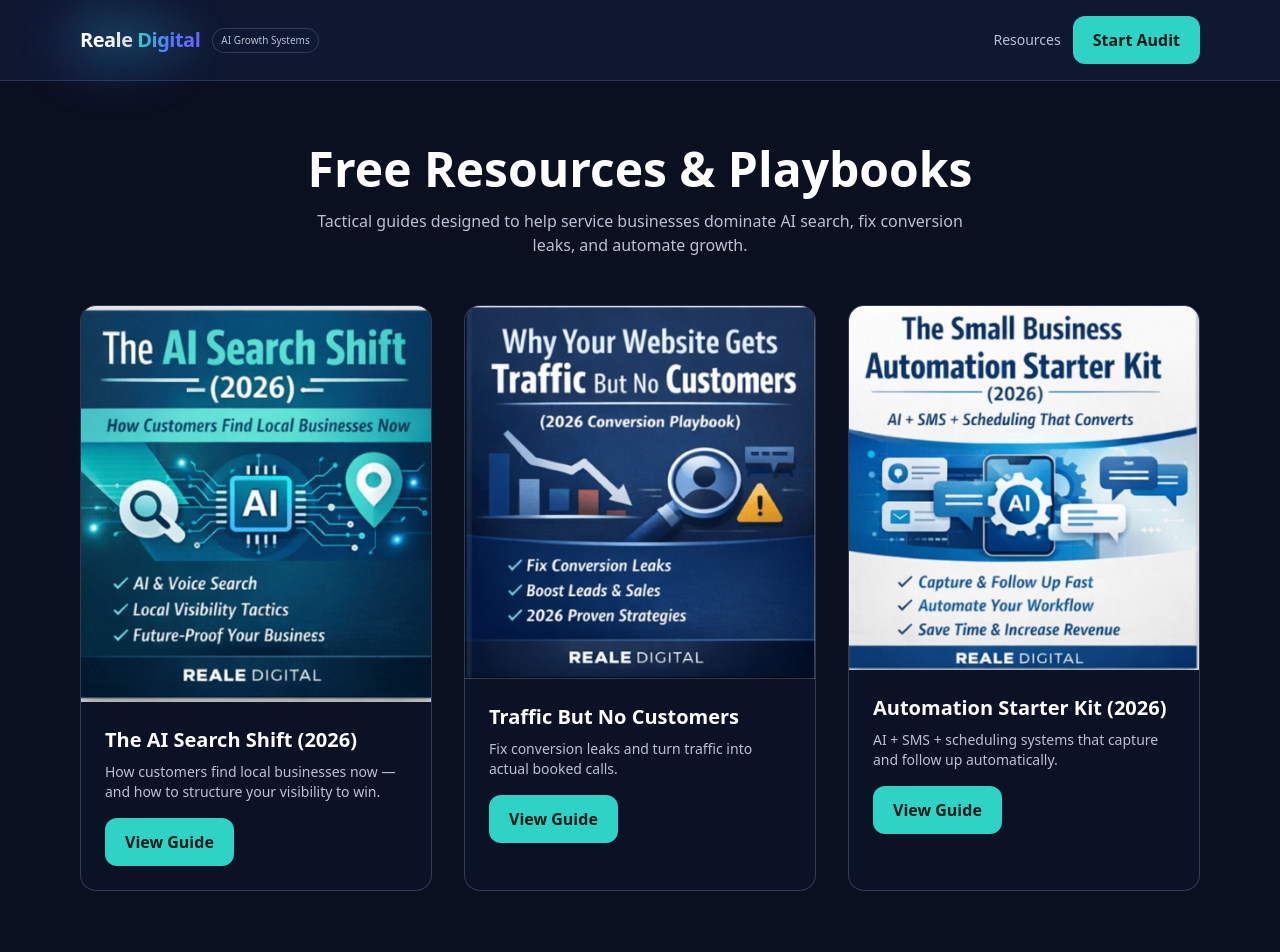
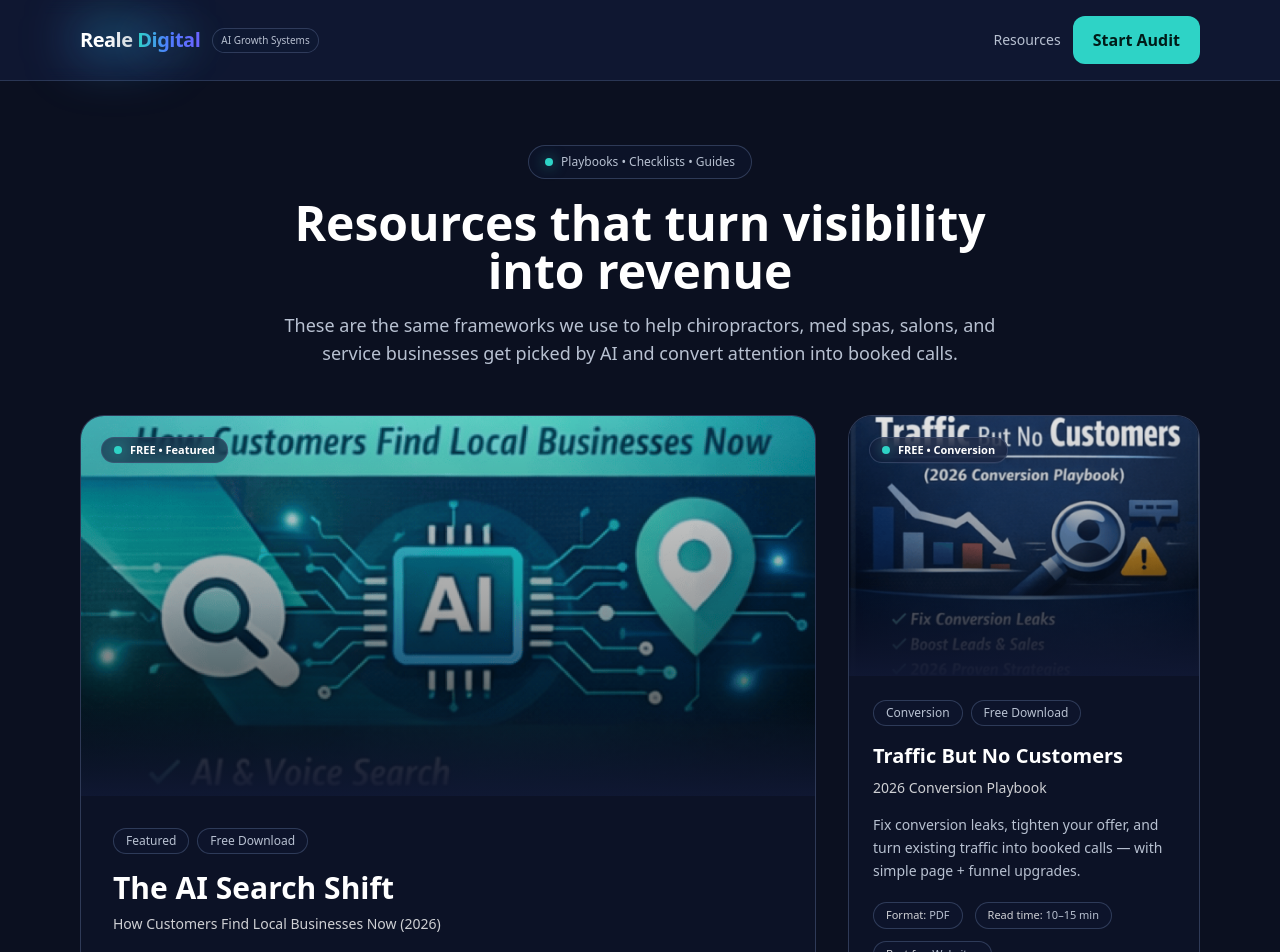
Before and after one commit to realedigitalventures-agency/reale-digital-revenue, a Next.js app: page /resources in a window 1280 px wide. Shown: the top 952 px of the page. Built offline with nearby package versions, Linux system fonts and the light colour scheme.

Commit message:
Update page.tsx

```diff
--- a/app/resources/page.tsx
+++ b/app/resources/page.tsx
@@ -1,95 +1,211 @@
 import Image from "next/image";
 import Link from "next/link";
-import { Container, Button } from "@/components/ui";
+import { Container, Button, Badge } from "@/components/ui";
+
+type Resource = {
+  title: string;
+  subtitle: string;
+  description: string;
+  href: string;
+  imageSrc: string;
+  tag: string;
+  meta: { label: string; value: string }[];
+  featured?: boolean;
+};
+
+const resources: Resource[] = [
+  {
+    title: "The AI Search Shift",
+    subtitle: "How Customers Find Local Businesses Now (2026)",
+    description:
+      "A practical guide to showing up in AI assistants, voice search, Maps, and directories — with a clear action plan for local service businesses.",
+    href: "/resources/ai-search-shift",
+    // ✅ URL-encoded version of: /The_AI_Search_Shift-REALE_DIGITAL.png
+    imageSrc: "/The_AI_Search_Shift-REALE_DIGITAL.png",
+    tag: "Featured",
+    meta: [
+      { label: "Format", value: "PDF" },
+      { label: "Read time", value: "8–12 min" },
+      { label: "Best for", value: "Local services" }
+    ],
+    featured: true
+  },
+  {
+    title: "Traffic But No Customers",
+    subtitle: "2026 Conversion Playbook",
+    description:
+      "Fix conversion leaks, tighten your offer, and turn existing traffic into booked calls — with simple page + funnel upgrades.",
+    href: "/resources/traffic-no-customers",
+    // ✅ URL-encoded version of:
+    // /Why_Your_Website_Gets_Traffic_But_No_Customers[REALE DIGITAL].png
+    imageSrc:
+      "/Why_Your_Website_Gets_Traffic_But_No_Customers%5BREALE%20DIGITAL%5D.png",
+    tag: "Conversion",
+    meta: [
+      { label: "Format", value: "PDF" },
+      { label: "Read time", value: "10–15 min" },
+      { label: "Best for", value: "Websites" }
+    ]
+  },
+  {
+    title: "Automation Starter Kit",
+    subtitle: "AI + SMS + Scheduling That Converts (2026)",
+    description:
+      "A starter blueprint for capture → instant follow-up → reminders → reviews. Cut manual work and increase show-ups.",
+    href: "/resources/automation-starter-kit",
+    // ✅ URL-encoded version of:
+    // /Automation_Starter_Kit[REALE DIGITAL].png
+    imageSrc: "/Automation_Starter_Kit%5BREALE%20DIGITAL%5D.png",
+    tag: "Automation",
+    meta: [
+      { label: "Format", value: "PDF" },
+      { label: "Read time", value: "8–12 min" },
+      { label: "Best for", value: "Busy teams" }
+    ]
+  }
+];
+
+function ResourceCard({ r, size = "normal" }: { r: Resource; size?: "featured" | "normal" }) {
+  const isFeatured = size === "featured";
+
+  return (
+    <div
+      className={[
+        "group relative overflow-hidden rounded-3xl border border-border/60 bg-panel/30",
+        "transition duration-300 hover:bg-panel/45",
+        "hover:-translate-y-1 hover:shadow-[0_0_0_1px_rgba(46,211,198,0.25),0_18px_60px_rgba(0,0,0,0.55)]"
+      ].join(" ")}
+    >
+      {/* Ribbon */}
+      <div className="absolute left-5 top-5 z-20">
+        <span className="inline-flex items-center gap-2 rounded-full border border-border/60 bg-panel/60 px-3 py-1 text-[11px] font-semibold text-foreground backdrop-blur">
+          <span className="inline-block h-2 w-2 rounded-full bg-brand-teal shadow-[0_0_14px_rgba(46,211,198,0.6)]" />
+          FREE • {r.tag}
+        </span>
+      </div>
+
+      {/* Image */}
+      <div className={isFeatured ? "relative h-[340px] sm:h-[380px]" : "relative h-[240px] sm:h-[260px]"}>
+        <Image
+          src={r.imageSrc}
+          alt={r.title}
+          fill
+          priority={isFeatured}
+          className="object-cover transition duration-500 group-hover:scale-[1.03]"
+          sizes={isFeatured ? "(max-width: 768px) 100vw, 66vw" : "(max-width: 768px) 100vw, 33vw"}
+        />
+
+        {/* Premium overlays */}
+        <div className="absolute inset-0 bg-gradient-to-b from-black/10 via-black/35 to-black/80" />
+        <div className="absolute inset-0 opacity-0 group-hover:opacity-100 transition duration-300 bg-[radial-gradient(circle_at_30%_20%,rgba(46,211,198,0.18),transparent_55%)]" />
+        <div className="absolute inset-x-0 bottom-0 h-24 bg-gradient-to-t from-panel/90 to-transparent" />
+      </div>
+
+      {/* Content */}
+      <div className={isFeatured ? "p-7 sm:p-8" : "p-6"}>
+        <div className="flex flex-wrap items-center gap-2">
+          <Badge>{r.tag}</Badge>
+          <Badge>Free Download</Badge>
+        </div>
+
+        <h2 className={isFeatured ? "mt-4 text-2xl sm:text-3xl font-bold" : "mt-4 text-xl font-bold"}>
+          {r.title}
+        </h2>
+
+        <p className="mt-2 text-sm text-foreground/80">{r.subtitle}</p>
+
+        <p className="mt-4 text-sm text-muted leading-relaxed">
+          {r.description}
+        </p>
+
+        {/* Meta row */}
+        <div className="mt-5 flex flex-wrap gap-3">
+          {r.meta.map((m) => (
+            <div
+              key={m.label}
+              className="rounded-full border border-border/60 bg-panel/40 px-3 py-1 text-[11px] text-muted"
+            >
+              <span className="text-foreground/80">{m.label}:</span> {m.value}
+            </div>
+          ))}
+        </div>
+
+        {/* CTAs */}
+        <div className="mt-6 flex flex-col sm:flex-row gap-3">
+          <Button href={r.href} variant="primary">
+            Open Resource
+          </Button>
+
+          <Link
+            href="/free-ai-visibility-audit"
+            className="inline-flex items-center justify-center rounded-xl border border-border/70 bg-transparent px-5 py-3 text-sm font-semibold text-foreground hover:bg-panel/40"
+          >
+            Get Free Audit
+          </Link>
+        </div>
+      </div>
+    </div>
+  );
+}
 
 export default function ResourcesPage() {
+  const featured = resources.find((r) => r.featured) ?? resources[0];
+  const rest = resources.filter((r) => r !== featured);
+
   return (
     <main className="py-16">
       <Container>
-        <div className="mb-12 text-center">
-          <h1 className="text-4xl md:text-5xl font-bold">
-            Free Resources & Playbooks
+        {/* Header */}
+        <div className="mx-auto max-w-3xl text-center">
+          <div className="inline-flex items-center justify-center gap-2 rounded-full border border-border/60 bg-panel/40 px-4 py-2 text-xs text-muted">
+            <span className="inline-block h-2 w-2 rounded-full bg-brand-teal shadow-[0_0_14px_rgba(46,211,198,0.6)]" />
+            Playbooks • Checklists • Guides
+          </div>
+
+          <h1 className="mt-5 text-4xl md:text-5xl font-bold">
+            Resources that turn visibility into revenue
           </h1>
-          <p className="text-muted mt-4 max-w-2xl mx-auto">
-            Tactical guides designed to help service businesses dominate AI search,
-            fix conversion leaks, and automate growth.
+
+          <p className="mt-4 text-muted text-lg">
+            These are the same frameworks we use to help chiropractors, med spas, salons,
+            and service businesses get picked by AI and convert attention into booked calls.
           </p>
         </div>
 
-        <div className="grid md:grid-cols-3 gap-8">
+        {/* Layout: 1 featured + 2 stacked */}
+        <div className="mt-12 grid gap-8 lg:grid-cols-3">
+          <div className="lg:col-span-2">
+            <ResourceCard r={featured} size="featured" />
+          </div>
 
-          {/* AI Search Shift */}
-          <div className="rounded-2xl border border-border/60 bg-panel/30 overflow-hidden hover:bg-panel/40 transition">
-            <Image
-              src="/The_AI_Search_Shift-REALE_DIGITAL.png"
-              alt="The AI Search Shift"
-              width={800}
-              height={800}
-              className="w-full h-auto object-cover"
-            />
-            <div className="p-6">
-              <h2 className="text-xl font-semibold">
-                The AI Search Shift (2026)
+          <div className="flex flex-col gap-8">
+            {rest.map((r) => (
+              <ResourceCard key={r.title} r={r} />
+            ))}
+          </div>
+        </div>
+
+        {/* Bottom CTA band */}
+        <div className="mt-14 rounded-3xl border border-border/60 bg-panel/30 p-8 md:p-10">
+          <div className="flex flex-col md:flex-row items-start md:items-center justify-between gap-6">
+            <div>
+              <h2 className="text-2xl md:text-3xl font-bold">
+                Want the exact action plan for your business?
               </h2>
-              <p className="text-muted mt-2 text-sm">
-                How customers find local businesses now — and how to structure your visibility to win.
+              <p className="mt-2 text-muted">
+                Get the Free AI Visibility Audit — we’ll score your presence and give you prioritized next steps.
               </p>
-              <div className="mt-4">
-                <Button href="/ai-search-shift" variant="primary">
-                  View Guide
-                </Button>
-              </div>
+            </div>
+
+            <div className="flex flex-col sm:flex-row gap-3">
+              <Button href="/free-ai-visibility-audit" variant="primary">
+                Start Free Audit
+              </Button>
+              <Button href="/pricing" variant="secondary">
+                View Packages
+              </Button>
             </div>
           </div>
-
-          {/* Conversion Playbook */}
-          <div className="rounded-2xl border border-border/60 bg-panel/30 overflow-hidden hover:bg-panel/40 transition">
-            <Image
-              src="/Why_Your_Website_Gets_Traffic_But_No_Customers[REALE DIGITAL].png"
-              alt="Conversion Playbook"
-              width={800}
-              height={800}
-              className="w-full h-auto object-cover"
-            />
-            <div className="p-6">
-              <h2 className="text-xl font-semibold">
-                Traffic But No Customers
-              </h2>
-              <p className="text-muted mt-2 text-sm">
-                Fix conversion leaks and turn traffic into actual booked calls.
-              </p>
-              <div className="mt-4">
-                <Button href="/conversion-playbook" variant="primary">
-                  View Guide
-                </Button>
-              </div>
-            </div>
-          </div>
-
-          {/* Automation Starter Kit */}
-          <div className="rounded-2xl border border-border/60 bg-panel/30 overflow-hidden hover:bg-panel/40 transition">
-            <Image
-              src="/Automation_Starter_Kit[REALE DIGITAL].png"
-              alt="Automation Starter Kit"
-              width={800}
-              height={800}
-              className="w-full h-auto object-cover"
-            />
-            <div className="p-6">
-              <h2 className="text-xl font-semibold">
-                Automation Starter Kit (2026)
-              </h2>
-              <p className="text-muted mt-2 text-sm">
-                AI + SMS + scheduling systems that capture and follow up automatically.
-              </p>
-              <div className="mt-4">
-                <Button href="/automation-starter-kit" variant="primary">
-                  View Guide
-                </Button>
-              </div>
-            </div>
-          </div>
-
         </div>
       </Container>
     </main>
```
